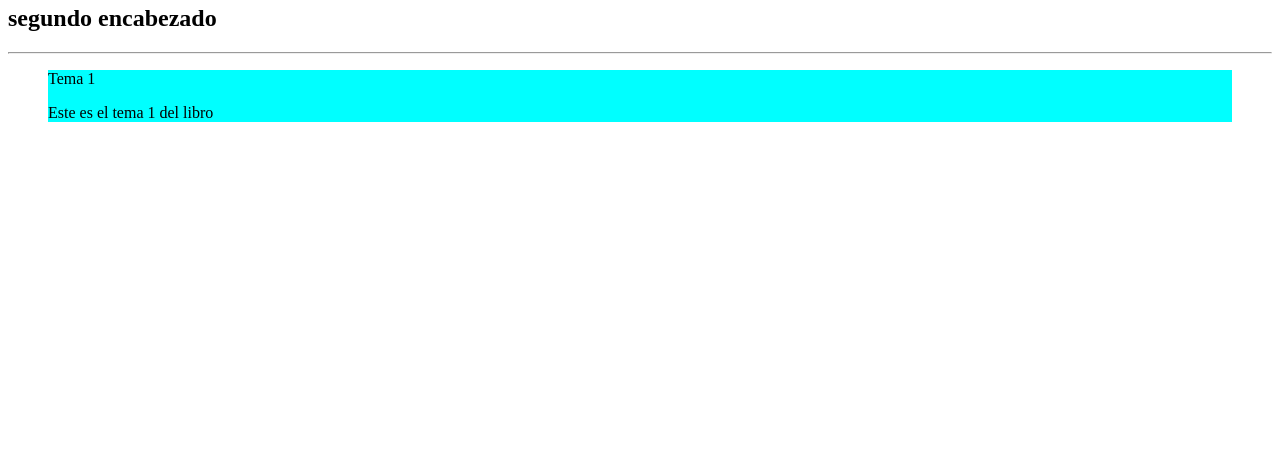
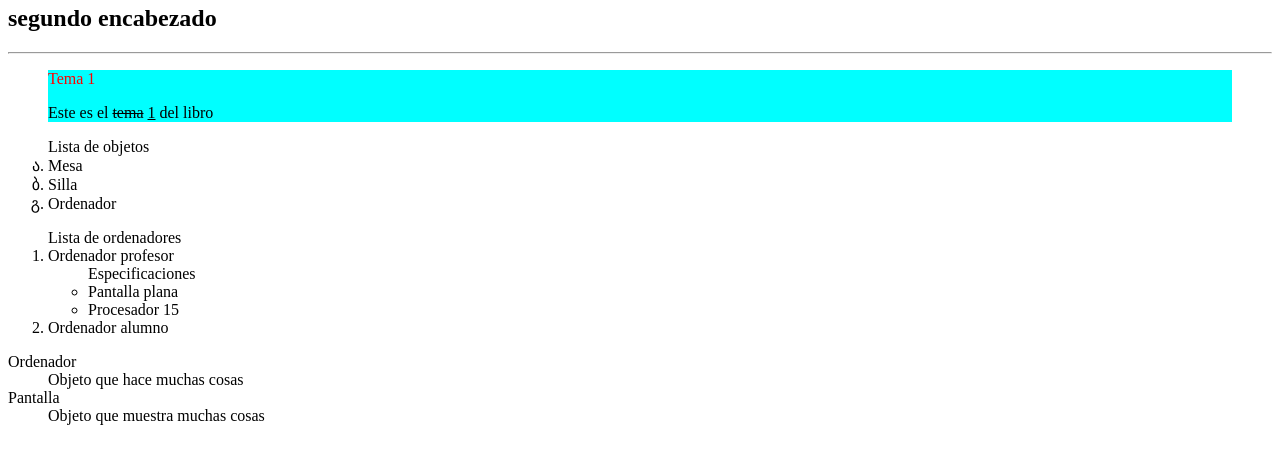
Before and after one commit to Andres-999/Lengua-y-marcas, a plain HTML site: page Primero/Index.html in a window 1280 px wide. Shown: the part 216-680 px from the top of the page. Drawn offline with Linux system fonts and the light colour scheme.

Commit message:
Fin parrafos

```diff
--- a/Primero/Index.html
+++ b/Primero/Index.html
@@ -31,10 +31,35 @@
 
         <!-- Parrafo avanzado-->
         <blockquote style="background-color: aqua;">
-            Tema 1
+            <span style="color: rgb(255, 0, 0);">Tema 1</span>
             <p>
-                Este es el tema 1 del libro
+                Este es el <del>tema</del> <ins>1</ins> del libro
             </p>
         </blockquote>
+        <!--Listas-->
+        <ul style="list-style-type: georgian;">
+            Lista de objetos
+            <li>Mesa</li>
+            <li>Silla</li>
+            <li>Ordenador</li>
+        </ul>
+
+        <ol>
+            Lista de ordenadores
+            <li>Ordenador profesor
+                <ul>
+                    Especificaciones
+                    <li>Pantalla plana</li>
+                    <li>Procesador 15</li>
+                </ul>
+            </li>
+            <li>Ordenador alumno</li>
+        </ol>
+        <dl>
+            <dt>Ordenador</dt>
+            <dd>Objeto que hace muchas cosas</dd>
+            <dt>Pantalla</dt>
+            <dd>Objeto que muestra muchas cosas</dd>
+        </dl>
     </body>
 </html>
```
